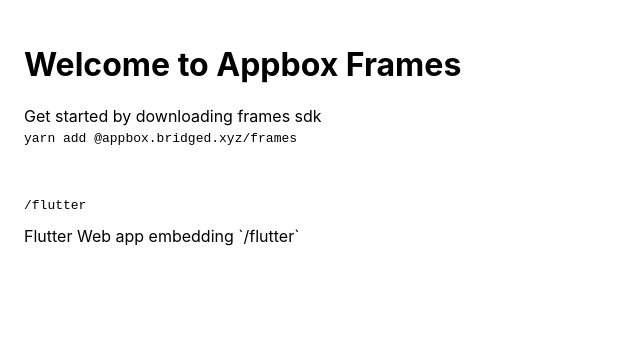
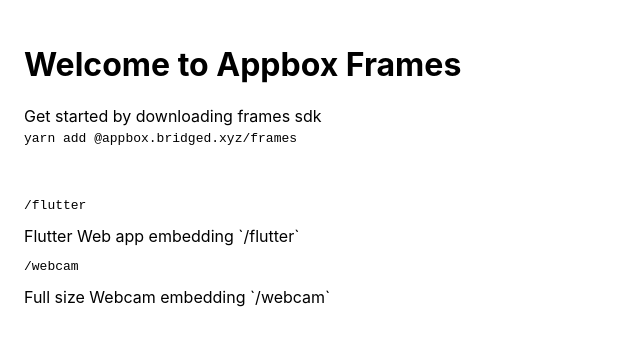
Before and after one commit to gridaco/appbox, a Next.js app in the folder packages/frames/: page / in a window 1280 px wide. Shown: the top 346 px of the page, without its empty margins (0-640 px from the left). Built offline with nearby package versions, Linux system fonts and the light colour scheme.

Commit message:
trigger ci

```diff
--- a/packages/frames/pages/index.js
+++ b/packages/frames/pages/index.js
@@ -14,7 +14,7 @@
 
       <main>
         <h1>
-          Welcome to <a href="https://appbox.bridged.xyz">Appbox</a> Frames
+          Welcome to <a href="https://appbox.grida.co">Appbox</a> Frames
         </h1>
 
         <p>
@@ -28,6 +28,9 @@
           <a href="/flutter">
             <pre>/flutter</pre> Flutter Web app embedding `/flutter`
           </a>
+          <a href="/webcam">
+            <pre>/webcam</pre> Full size Webcam embedding `/webcam`
+          </a>
         </p>
       </main>
     </div>
```
